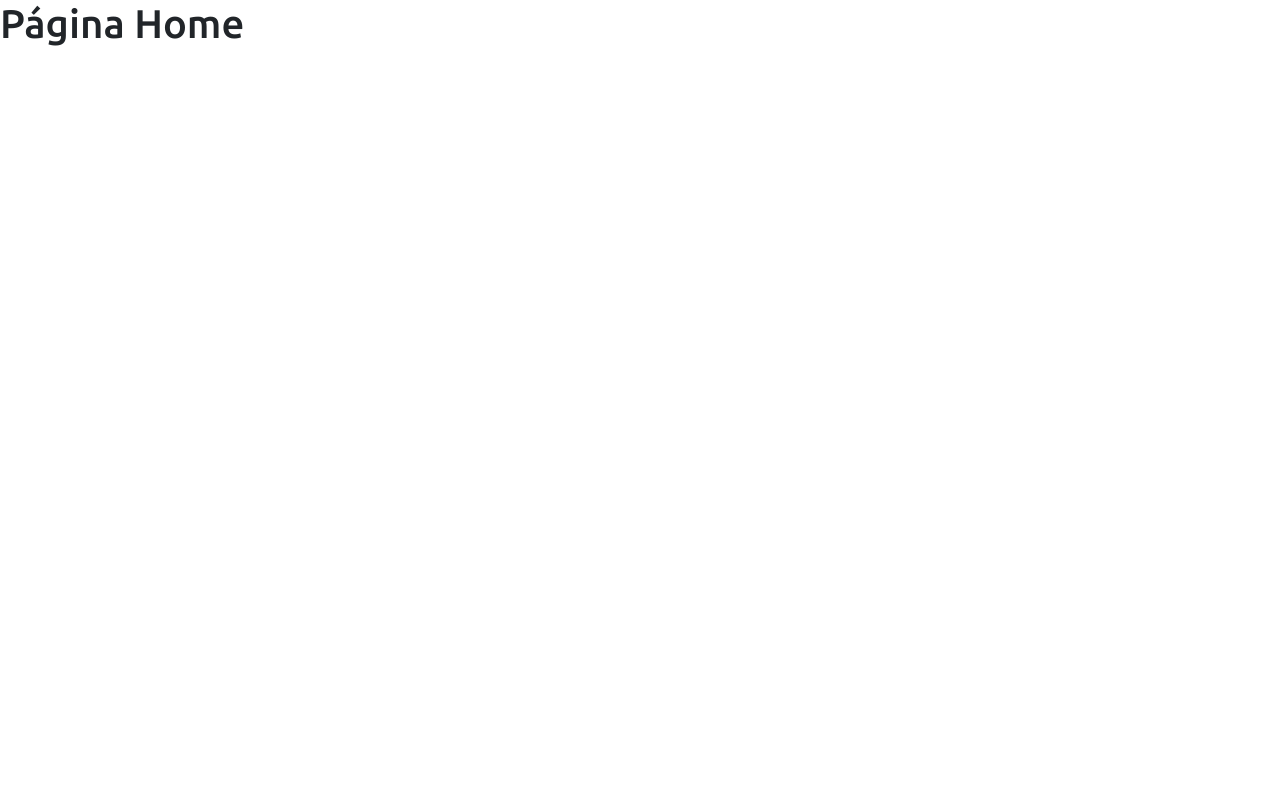
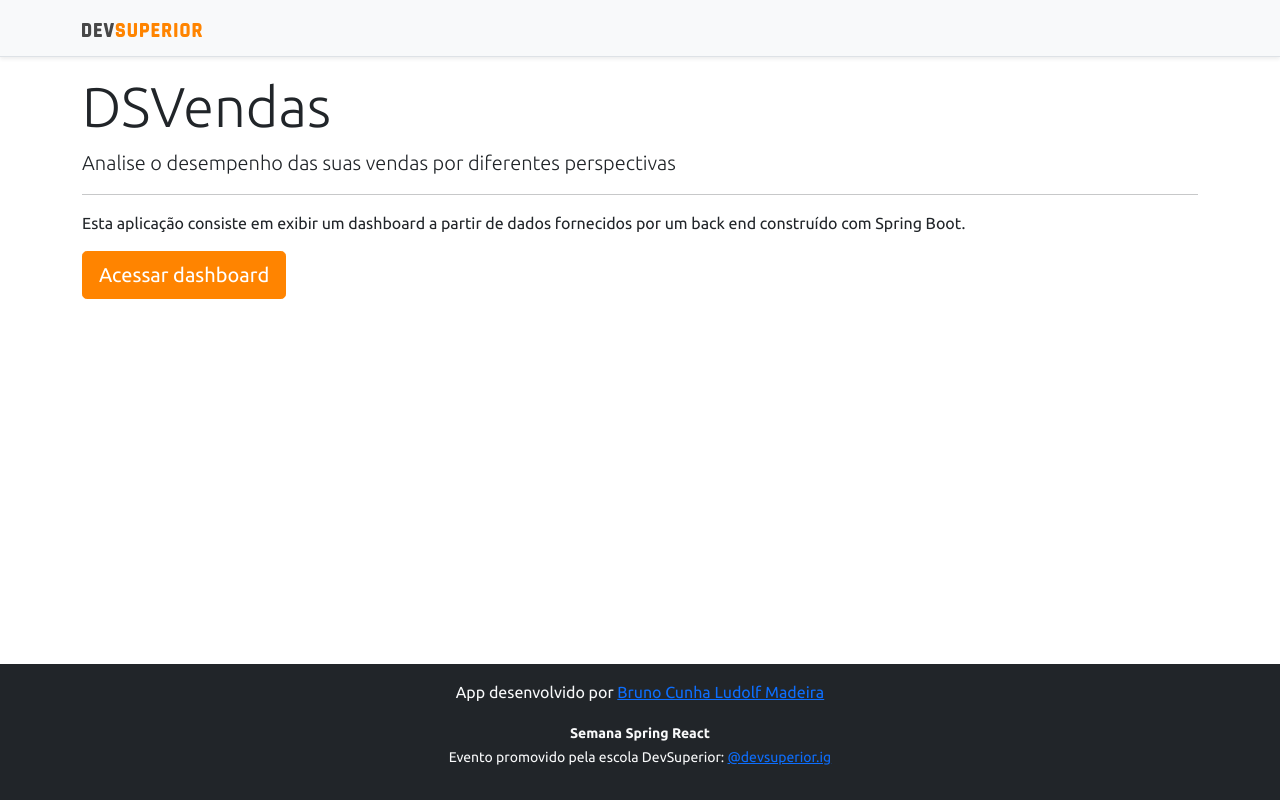
Before and after one commit to Bruno-CLM/projeto-sds5, a React (Create React App) app in the folder frontend/: page / in a window 1280 px wide. Built offline with nearby package versions, Linux system fonts and the light colour scheme.

Commit message:
Home, navigation

```diff
--- a/frontend/src/assets/css/style.css
+++ b/frontend/src/assets/css/style.css
@@ -28,6 +28,11 @@ html, body {
     background-color: var(--color-primary) !important;
 }
 
+.btn-primary {
+    background-color: var(--color-primary) !important;
+    border-color: var(--color-primary) !important;
+}
+
 .text-primary {
     color: var(--color-primary) !important;
 }
--- a/frontend/src/components/NavBar/index.tsx
+++ b/frontend/src/components/NavBar/index.tsx
@@ -1,11 +1,12 @@
 import ImgDsDark from 'assets/img/ds-dark.svg';
+import { Link } from 'react-router-dom';
 
 const NavBar = () => {
     return (
         <div className="d-flex flex-column flex-md-row align-items-center p-3 px-md-4 mb-3 bg-light border-bottom shadow-sm">
             <div className="container">
                 <nav className="my-2 my-md-0 mr-md-3">
-                    <img src={ImgDsDark} alt="DevSuperior" width="120" />
+                   <Link to="/"><img src={ImgDsDark} alt="DevSuperior" width="120" /></Link>
                 </nav>
             </div>
         </div>
--- a/frontend/src/pages/Home/index.tsx
+++ b/frontend/src/pages/Home/index.tsx
@@ -1,8 +1,22 @@
+import Footer from "components/Footer";
+import NavBar from "components/NavBar";
+import { Link } from "react-router-dom";
+
 const Home = () => {
     return (
-        <div>
-            <h1>Página Home</h1>
+        <>
+        <NavBar />
+        <div className="container">
+            <div className="jumbotron">
+                <h1 className="display-4">DSVendas</h1>
+                <p className="lead">Analise o desempenho das suas vendas por diferentes perspectivas</p>
+                <hr />
+                <p>Esta aplicação consiste em exibir um dashboard a partir de dados fornecidos por um back end construído com Spring Boot.</p>
+                <Link  className="btn btn-primary btn-lg" to="/dashboard">Acessar dashboard</Link>
+            </div>
         </div>
+        <Footer />
+        </>
     );
 }
 
```
